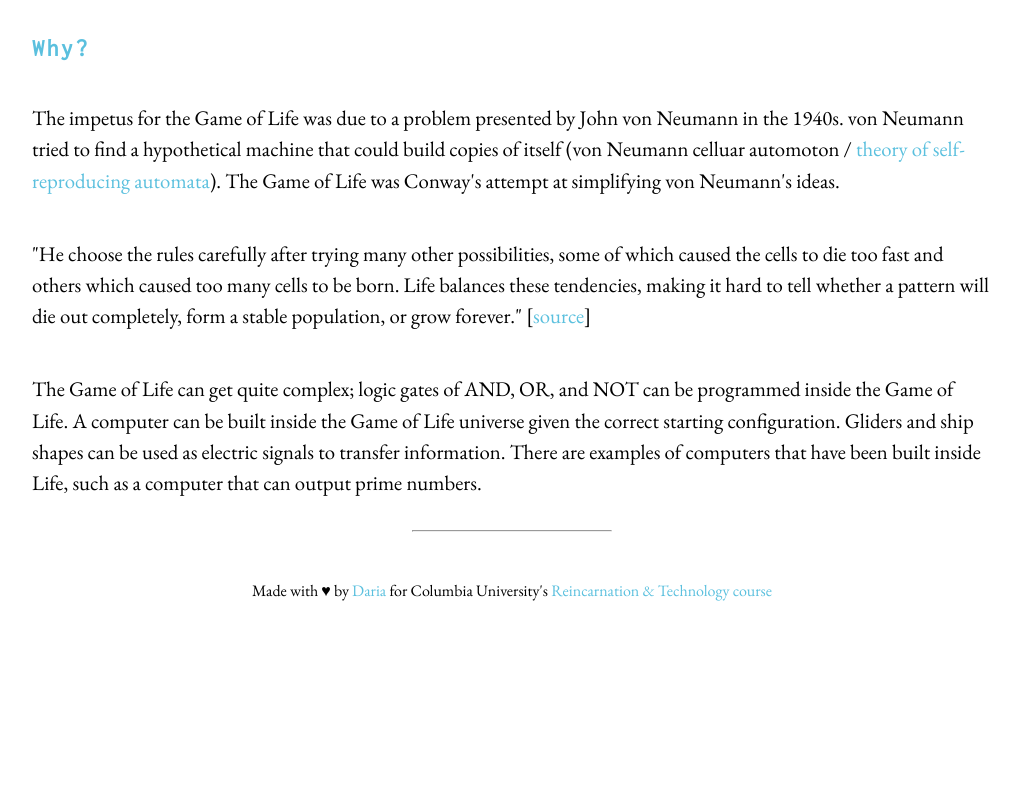
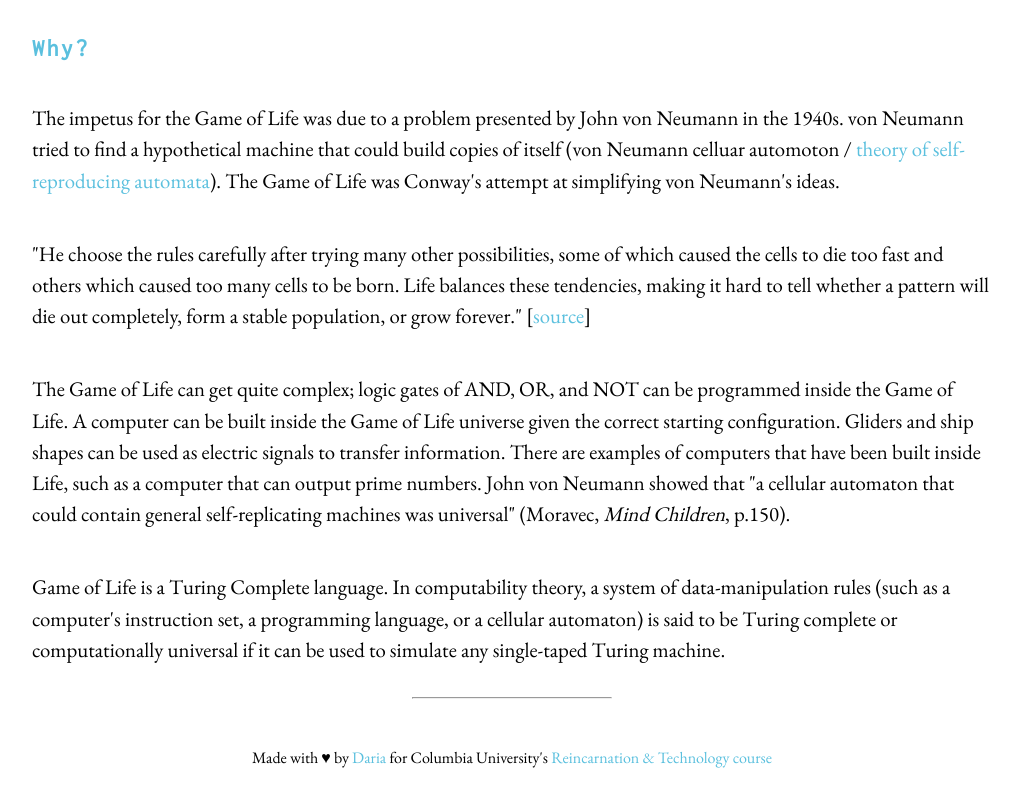
Before and after one commit to dariajung/bardo, a plain HTML site: page index.html in a window 1280 px wide. Shown: the part 4721-5521 px from the top of the page, without its empty margins (128-1148 px from the left). Before the commit the page ends 5354 px from the top, so only its background shows below. Drawn offline with nearby package versions, Linux system fonts and the light colour scheme.

Commit message:
add bit about turing completeness

```diff
--- a/index.html
+++ b/index.html
@@ -107,7 +107,10 @@
 			<br></br>
 			<p>"He choose the rules carefully after trying many other possibilities, some of which caused the cells to die too fast and others which caused too many cells to be born. Life balances these tendencies, making it hard to tell whether a pattern will die out completely, form a stable population, or grow forever." [<a href="http://www.math.com/students/wonders/life/life.html" target="_blank">source</a>]</p>
 			<br></br>
-			<p>The Game of Life can get quite complex; logic gates of AND, OR, and NOT can be programmed inside the Game of Life. A computer can be built inside the Game of Life universe given the correct starting configuration. Gliders and ship shapes can be used as electric signals to transfer information. There are examples of computers that have been built inside Life, such as a computer that can output prime numbers.</p>
+			<p>The Game of Life can get quite complex; logic gates of AND, OR, and NOT can be programmed inside the Game of Life. A computer can be built inside the Game of Life universe given the correct starting configuration. Gliders and ship shapes can be used as electric signals to transfer information. There are examples of computers that have been built inside Life, such as a computer that can output prime numbers. John von Neumann showed that "a cellular automaton that could contain general self-replicating machines was universal" (Moravec, <i>Mind Children</i>, p.150).
+			</p>
+			<br></br>
+			<p>Game of Life is a Turing Complete language. In computability theory, a system of data-manipulation rules (such as a computer's instruction set, a programming language, or a cellular automaton) is said to be Turing complete or computationally universal if it can be used to simulate any single-taped Turing machine.</p>
 		</div>
 
 		<hr></hr>
```
